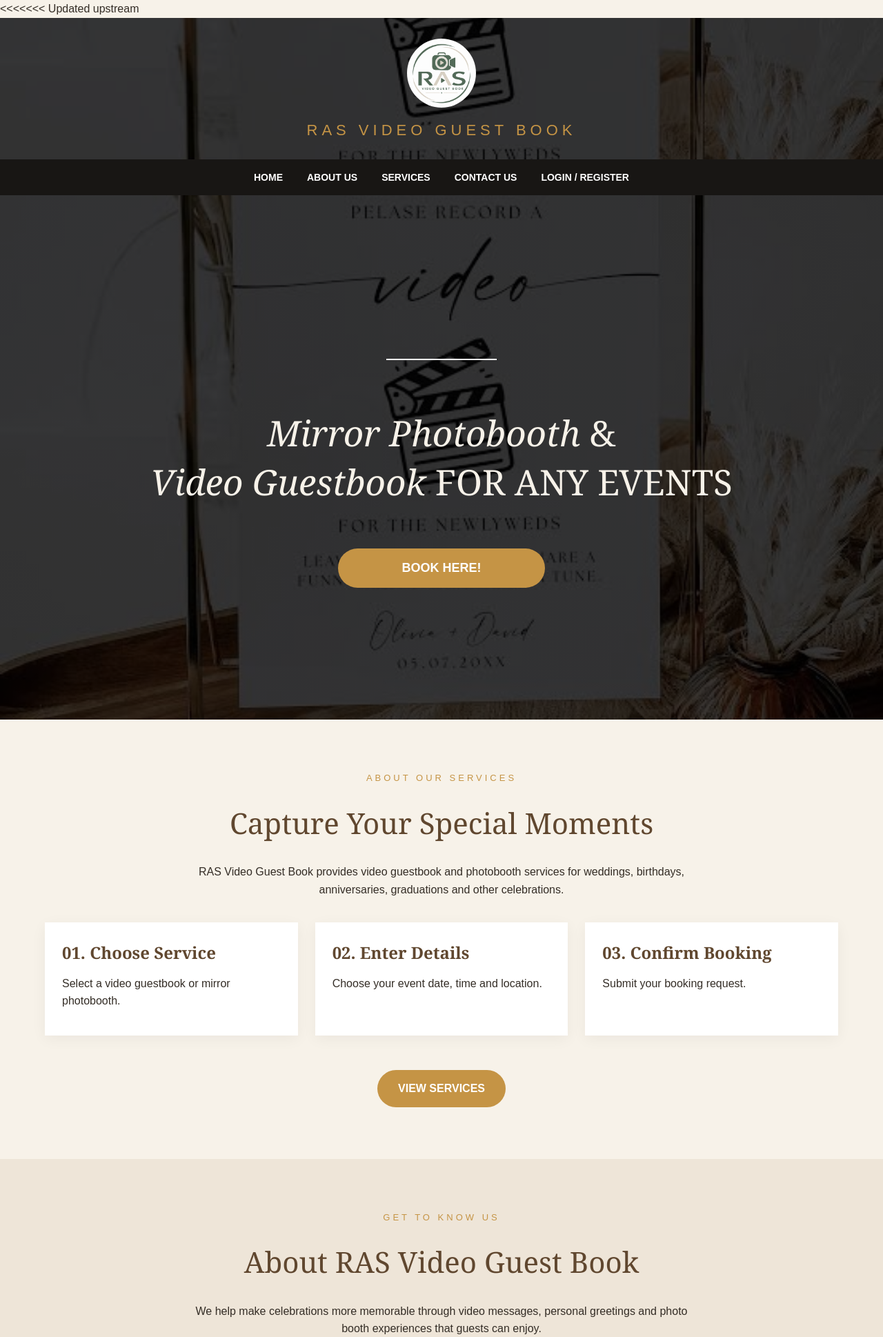
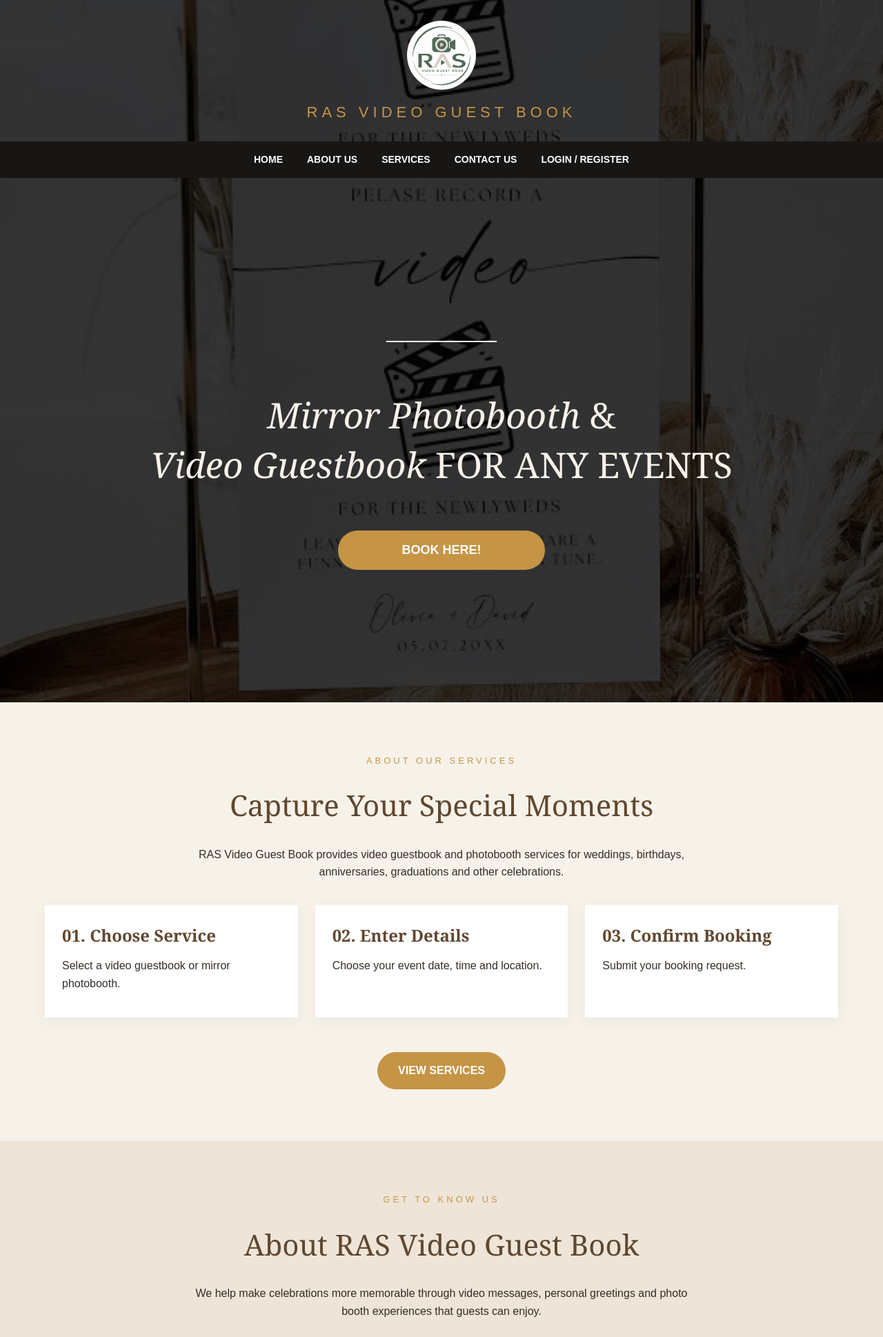
Before and after one commit to rustommanacop-beep/RAS_VideoGuestBook, a PHP site: page / in a window 1280 px wide. Shown: the top 1938 px of the page at 69% size. Run offline with PHP 8.4, Linux system fonts and the light colour scheme.

Commit message:
Update index.php

```diff
--- a/index.php
+++ b/index.php
@@ -1,5 +1,3 @@
-<<<<<<< Updated upstream
-
 <?php
 session_start();
 ?>
@@ -336,4 +334,3 @@ session_start();
 
 </body>
 </html>
->>>>>>> Stashed changes
```
